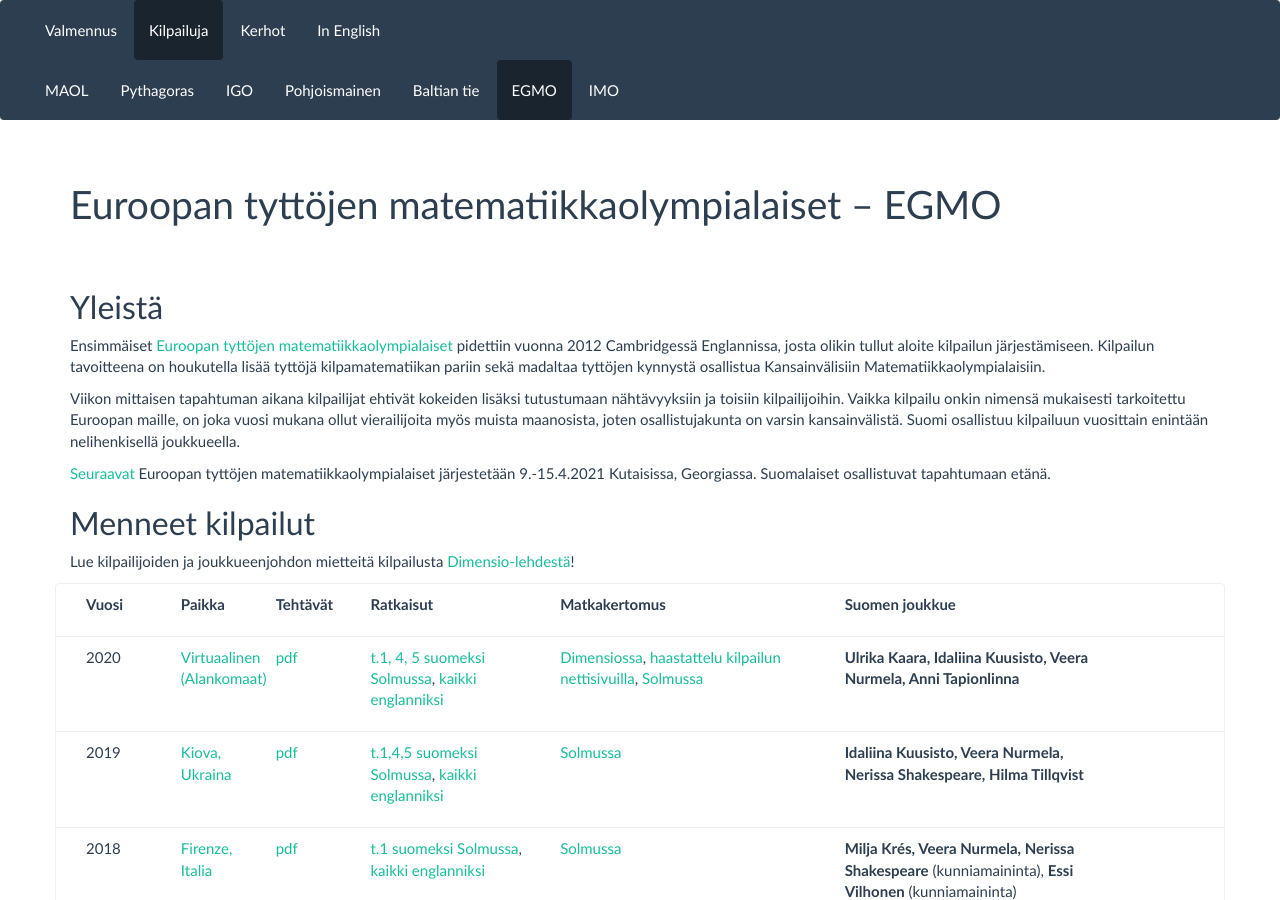
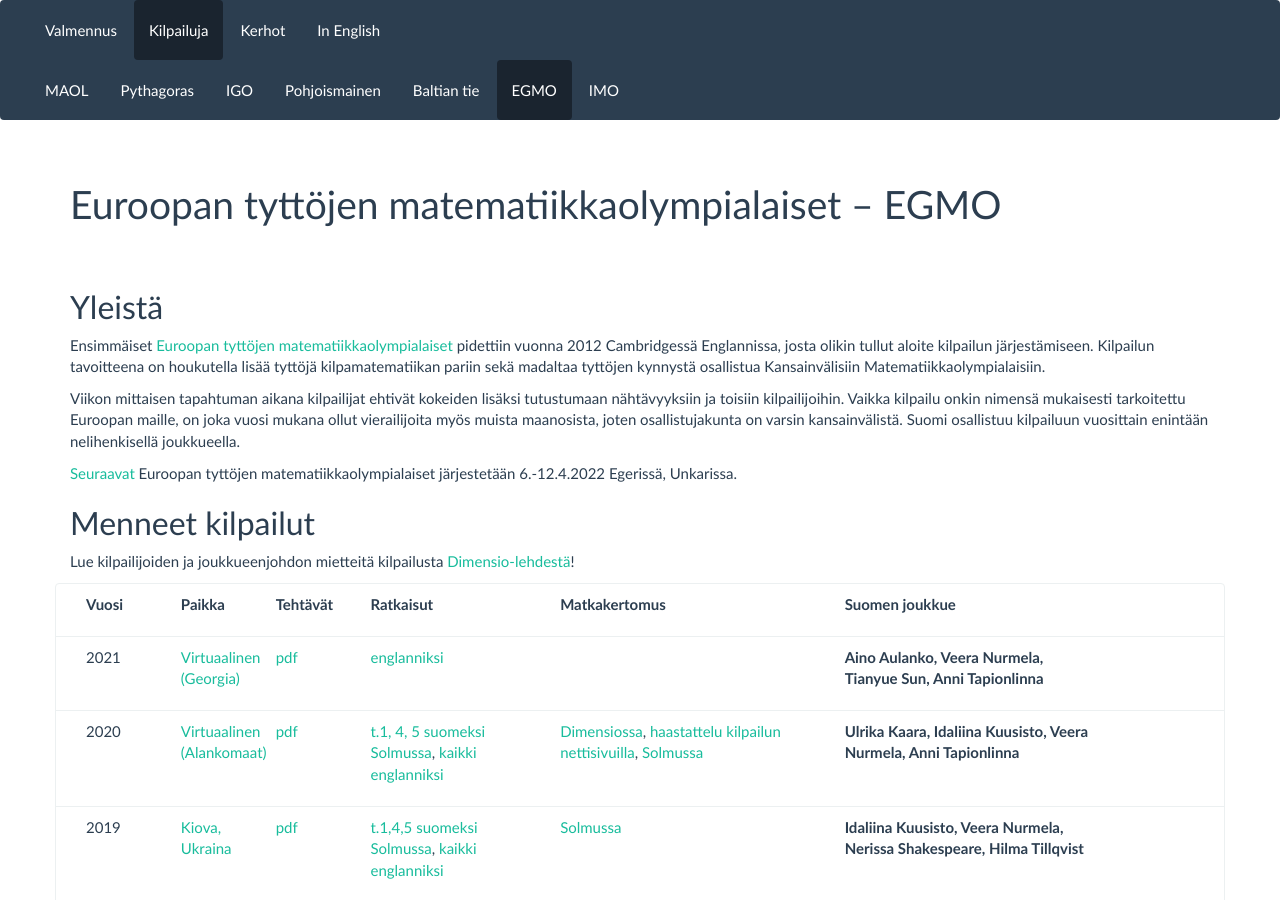
Before and after one commit to matematiikkakilpailut/matematiikkakilpailut.github.io, a Jekyll site: the page built from EGMO/index.md, in a window 1280 px wide and 900 px high. Built offline with Jekyll 4.4.1, drawn with Linux system fonts in a browser that asks for light colours.

Commit message:
EGMO 2021

```diff
--- a/EGMO/index.md
+++ b/EGMO/index.md
@@ -9,6 +9,12 @@ kilpailut:
     ratkaisut: "**Ratkai&shy;sut**"
     kertomus: "**Matkakertomus**"
     edustajat: "**Suomen joukkue**"
+  - vuosi: "2021"
+    paikka: "[Virtuaalinen (Georgia)](https://www.egmo.org/egmos/egmo10/)"
+    tehtavat: "[pdf](EGMO_2021teht.pdf)"
+    ratkaisut: "[englanniksi](EGMO_2021sol.pdf)"
+    kertomus: ""
+    edustajat: "**Aino Aulanko, Veera Nurmela, Tianyue Sun, Anni Tapionlinna**"
   - vuosi: "2020"
     paikka: "[Virtuaalinen (Alankomaat)](https://www.egmo.org/egmos/egmo9/)"
     tehtavat: "[pdf](EGMO_2020teht.pdf)"
@@ -79,7 +85,7 @@ ja toisiin kilpailijoihin. Vaikka kilpailu onkin nimensä mukaisesti tarkoitettu
 on joka vuosi mukana ollut vierailijoita myös muista maanosista, joten osallistujakunta on varsin kansainvälistä.
 Suomi osallistuu kilpailuun vuosittain enintään nelihenkisellä joukkueella.
 
-[Seuraavat](https://egmo2021.atsu.edu.ge/) Euroopan tyttöjen matematiikkaolympialaiset järjestetään 9.-15.4.2021 Kutaisissa, Georgiassa. Suomalaiset osallistuvat tapahtumaan etänä.
+[Seuraavat](https://egmo2022.hu) Euroopan tyttöjen matematiikkaolympialaiset järjestetään 6.-12.4.2022 Egeriss&auml;, Unkarissa.
 
 ## Menneet kilpailut
 
```
